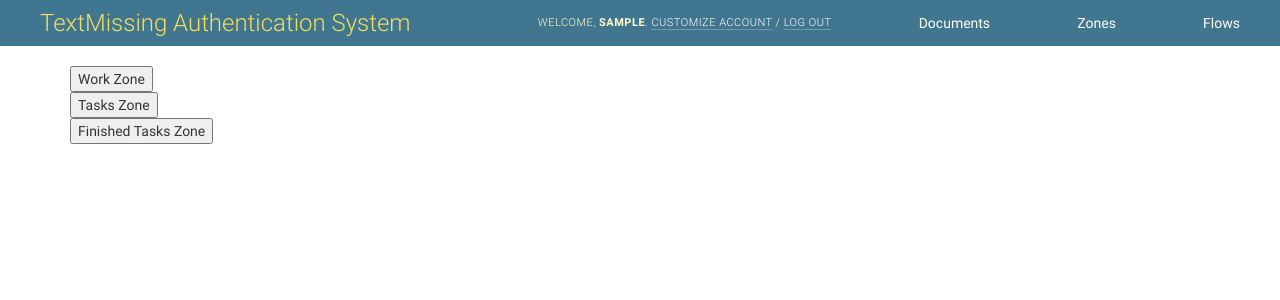
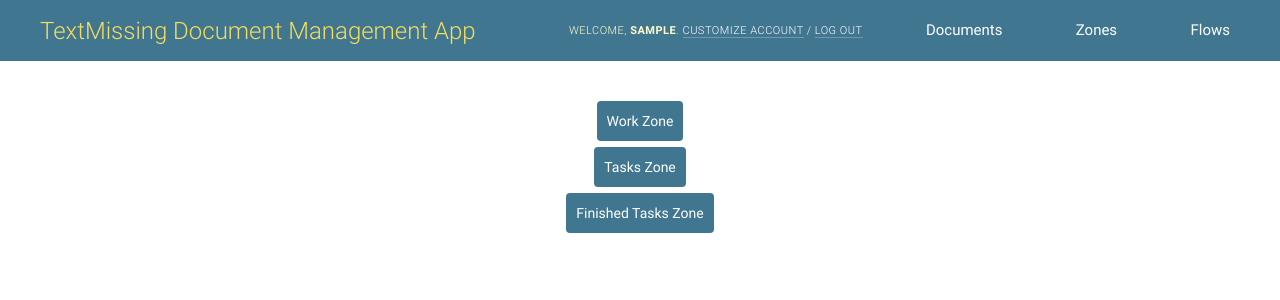
Before and after one commit to laura0116/ProiectColectiv, a Django app: page /zones/ in a window 1280 px wide. Shown: the top 300 px of the page. Run offline with Django 3.2, Linux system fonts and the light colour scheme; the visitor is signed in with stand-in values (Sample User, id 1); data that the repository does not hold is empty; some libraries are stand-ins or nearby versions.

Commit message:
Made some changes on frontend

```diff
--- a/text_missing/LoginApp/context_processors.py
+++ b/text_missing/LoginApp/context_processors.py
@@ -3,4 +3,4 @@ from django.core.urlresolvers import reverse, resolve
 
 
 def basics_processors(request):
-    return {'site_title': "TextMissing Authentication System", 'main_url': reverse("LoginApp:main")}
+    return {'site_title': "TextMissing Document Management App", 'main_url': reverse("LoginApp:main")}
--- a/text_missing/LoginApp/templates/LoginApp/base_site.html
+++ b/text_missing/LoginApp/templates/LoginApp/base_site.html
@@ -8,8 +9,8 @@
 
 {% block nav-global %}
     {% if has_permission %}
-        <a href="{% url "TextMissing:documents" %}">Documents</a>
-        <a href="{% url "TextMissing:zones" %}">Zones</a>
-        <a href="{% url "TextMissing:flows" %}">Flows</a>
+        <a href="{% url "TextMissing:documents" %}" style="margin: 10px; font-size:15px ">Documents</a>
+        <a href="{% url "TextMissing:zones" %}"  style="margin: 10px; font-size: 15px" >Zones</a>
+        <a href="{% url "TextMissing:flows" %}"  style="margin: 10px; font-size: 15px">Flows</a>
     {% endif %}
 {% endblock %}
--- a/text_missing/TextMissing/templates/TextMissing/finished_zone.html
+++ b/text_missing/TextMissing/templates/TextMissing/finished_zone.html
@@ -1,7 +1,7 @@
 {% extends "LoginApp/base_site.html" %}
 {% load i18n %}
 {% block content %}
-    <p>Finished Tasks Zone</p>
+    <div class="text-center" style="font-size: 20px">Finished Tasks Zone</div>
     {% for doc in documents %}
             {% include "TextMissing/document.html" with document=doc %}
         {% endfor %}
--- a/text_missing/TextMissing/templates/TextMissing/flows.html
+++ b/text_missing/TextMissing/templates/TextMissing/flows.html
@@ -4,9 +4,11 @@
 {% block title %}{{ title }}{% endblock %}
 {% block content_title %}<h1>{{ title }}</h1>{% endblock %}
 {% block content %}
+    {% if is_manager_or_contributor %}
     <a href="{% url "TextMissing:add_flow" %}">
         <button class="generic-button">Add Flow</button>
     </a>
+    {% endif %}
     {% for flow in flows %}
         <div class="flow">
             <h2 style="margin:0;">{{ flow.name }}</h2>
--- a/text_missing/TextMissing/templates/TextMissing/initiate_zone.html
+++ b/text_missing/TextMissing/templates/TextMissing/initiate_zone.html
@@ -1,7 +1,7 @@
 {% extends "LoginApp/base_site.html" %}
 {% load i18n %}
 {% block content %}
-    <p>Initiated Tasks Zone</p>
+    <div class="text-center" style="font-size: 20px">Initiated Tasks Zone</div>
     {% for doc in documents %}
             {% include "TextMissing/document.html" with document=doc %}
         {% endfor %}
--- a/text_missing/TextMissing/templates/TextMissing/task_zone.html
+++ b/text_missing/TextMissing/templates/TextMissing/task_zone.html
@@ -1,7 +1,7 @@
 {% extends "LoginApp/base_site.html" %}
 {% load i18n %}
 {% block content %}
-    <p>Tasks Zone</p>
+    <div class="text-center" style="font-size: 20px">Tasks Zone</div>
     {% for doc in documents %}
             {% include "TextMissing/document.html" with document=doc %}
         {% endfor %}
--- a/text_missing/TextMissing/templates/TextMissing/work_zone.html
+++ b/text_missing/TextMissing/templates/TextMissing/work_zone.html
@@ -1,7 +1,7 @@
 {% extends "LoginApp/base_site.html" %}
 {% load i18n %}
 {% block content %}
-    <p>Work Zone</p>
+    <div class="text-center" style="font-size: 20px">Work Zone</div>
     {% for doc in documents %}
             {% include "TextMissing/document.html" with document=doc %}
         {% endfor %}
--- a/text_missing/TextMissing/templates/TextMissing/zones.html
+++ b/text_missing/TextMissing/templates/TextMissing/zones.html
@@ -1,21 +1,24 @@
 {% extends "LoginApp/base_site.html" %}
 {% load i18n %}
+
+{% block title %}{{ title }}{% endblock %}
+{% block content_title %}<h1>{{ title }}</h1>{% endblock %}
 {% block content %}
-<div class="container" >
+
 <form method="get" action="work_zone.html">
-    <button type="submit">Work Zone</button>
+    <button class="generic-button">Work Zone</button>
 </form>
-    {% if user.type.is_manager_or_contributor %}
+    {% if is_manager_or_contributor %}
     <form method="get" action="initiate_zone.html">
-    <button type="submit">Initiated Tasks Zone</button>
-</form>
-    {% endif %}
+    <button class="generic-button">Initiated Tasks Zone</button>
+    </form>
+{% endif %}
     <form method="get" action="task_zone.html">
-    <button type="submit">Tasks Zone</button>
+    <button class="generic-button">Tasks Zone</button>
 </form>
     <form method="get" action="finished_zone.html">
-    <button type="submit">Finished Tasks Zone</button>
+    <button class="generic-button">Finished Tasks Zone</button>
 </form>
-</div>
+
 
 {% endblock %}
--- a/text_missing/TextMissing/views.py
+++ b/text_missing/TextMissing/views.py
@@ -97,8 +97,9 @@ def upload_form(request, document_form_class):
 
 @login_required(login_url=reverse_lazy('LoginApp:login'))
 def zones(request):
-    return render(request, 'TextMissing/zones.html', {"has_permission": True})
-
+    return render(request, 'TextMissing/zones.html',
+                  {'documents': Document.objects.all(), "document_types": DocumentType, "has_permission": True,
+                   "is_manager_or_contributor": is_manager_or_contributor(request.user)})
 
 @login_required(login_url=reverse_lazy('LoginApp:login'))
 def work_zone(request):
@@ -160,7 +161,7 @@ def finished_zone(request):
 def flows_page(request):
     flows = DocumentFlow.objects.all()
 
-    return render(request, "TextMissing/flows.html", {"flows": flows, "has_permission": True})
+    return render(request, "TextMissing/flows.html", {"flows": flows, "has_permission": True,"is_manager_or_contributor": is_manager_or_contributor(request.user)})
 
 
 @login_required(login_url=reverse_lazy('LoginApp:login'))
```
Also changed, not shown: other parts of text_missing/LoginApp/templates/LoginApp/base_site.html (+2 -1 lines).
